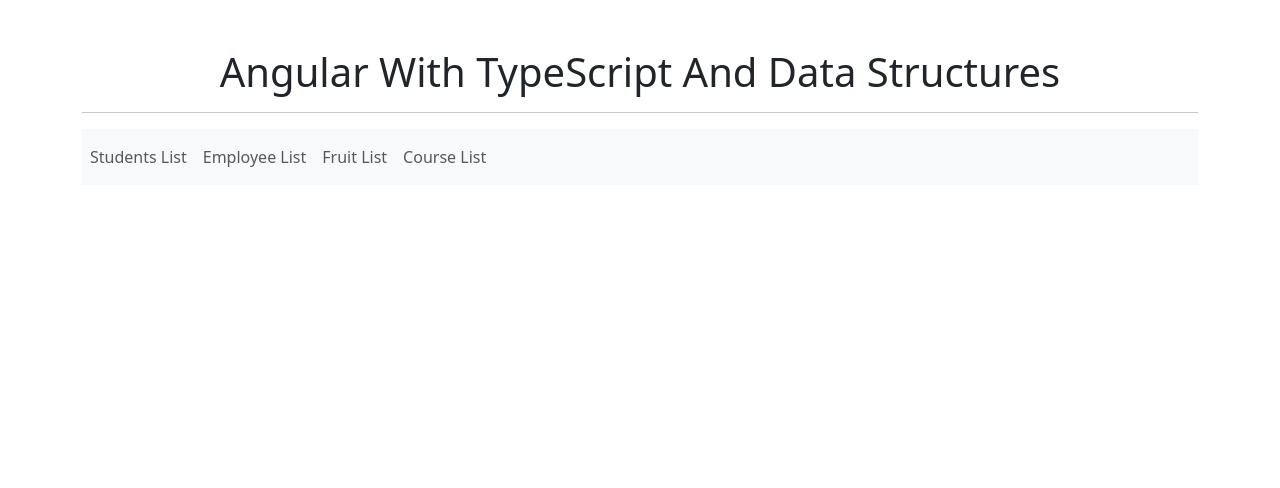
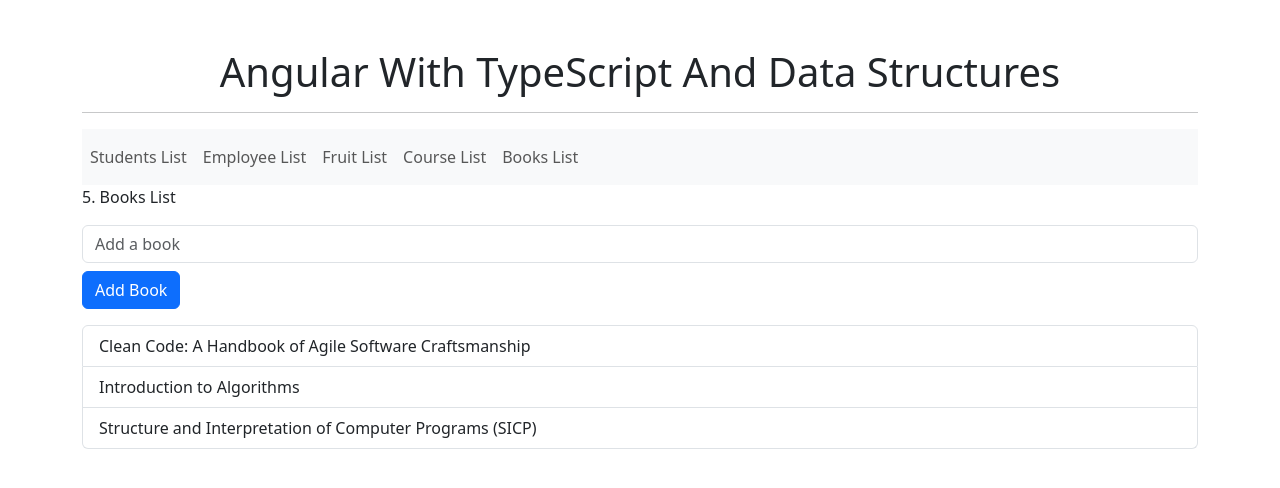
Before and after one commit to muningg/Angular_With_TypeScript_And_Data_Structures, an Angular app: page /books-list in a window 1280 px wide. Before the commit this address led to /. Shown: the top 488 px of the page. Built offline with nearby package versions, Linux system fonts and the light colour scheme.

Commit message:
feat(book-list): implement book list management
- Added BookListComponent for adding and displaying books.
- Updated routing for book list access.

```diff
--- a/src/app/app.component.html
+++ b/src/app/app.component.html
@@ -15,6 +15,9 @@
       <li class="nav-item">
         <a class="nav-link" routerLink="/course-list">Course List</a>
       </li>
+      <li class="nav-item">
+        <a class="nav-link" routerLink="/books-list">Books List</a>
+      </li>
     </ul>
   </nav>
 
--- a/src/app/app.module.ts
+++ b/src/app/app.module.ts
@@ -10,6 +10,7 @@
 import { EmployeeListComponent } from './components/employee-list/employee-list.component';
 import { FruitListComponent } from './components/fruit-list/fruit-list.component';
 import { CourseListComponent } from './components/course-list/course-list.component';
+import { BookListComponent } from './components/book-list/book-list.component';
 
 @NgModule({
   imports: [
@@ -24,7 +25,8 @@
     StudentListComponent,
     EmployeeListComponent,
     FruitListComponent,
-    CourseListComponent
+    CourseListComponent,
+    BookListComponent,
   ],
   providers: [],
   bootstrap: [AppComponent]
--- a/src/app/app.routes.ts
+++ b/src/app/app.routes.ts
@@ -3,10 +3,12 @@
 import { EmployeeListComponent } from './components/employee-list/employee-list.component';
 import { FruitListComponent } from './components/fruit-list/fruit-list.component';
 import { CourseListComponent } from './components/course-list/course-list.component';
+import { BookListComponent } from './components/book-list/book-list.component';
 
 export const routes: Routes = [
     {path: 'students-list', component: StudentListComponent},
     {path: 'employee-list', component: EmployeeListComponent},
     {path: 'fruit-list', component: FruitListComponent},
     {path: 'course-list', component: CourseListComponent},
+    {path: 'books-list', component: BookListComponent},
 ];
--- /dev/null
+++ b/src/app/components/book-list/book-list.component.html
@@ -0,0 +1,10 @@
+<p>5. Books List</p>
+<input type="text" class="form-control" [(ngModel)]="newBooks" placeholder="Add a book" />
+
+<button class="btn btn-primary mt-2" (click)="addBooks()">Add Book</button>
+
+<ul class="mt-3 list-group">
+  <li class="list-group-item" *ngFor="let book of books">
+    {{book}}
+  </li>
+</ul>
--- /dev/null
+++ b/src/app/components/book-list/book-list.component.ts
@@ -0,0 +1,18 @@
+import { Component } from '@angular/core';
+
+@Component({
+  selector: 'app-book-list',
+  templateUrl: './book-list.component.html',
+  styleUrl: './book-list.component.css'
+})
+export class BookListComponent {
+  books: string[] = ['Clean Code: A Handbook of Agile Software Craftsmanship', 'Introduction to Algorithms', 'Structure and Interpretation of Computer Programs (SICP)'];
+  newBooks: string = '';
+
+  addBooks() {
+    if (this.newBooks.trim()) {
+      this.books.push(this.newBooks);
+      this.newBooks = '';
+    }
+  }
+}
```
Also changed, not shown: src/app/components/book-list/book-list.component.css (added), 1 other file (tests, documents, lock files or other folders).
